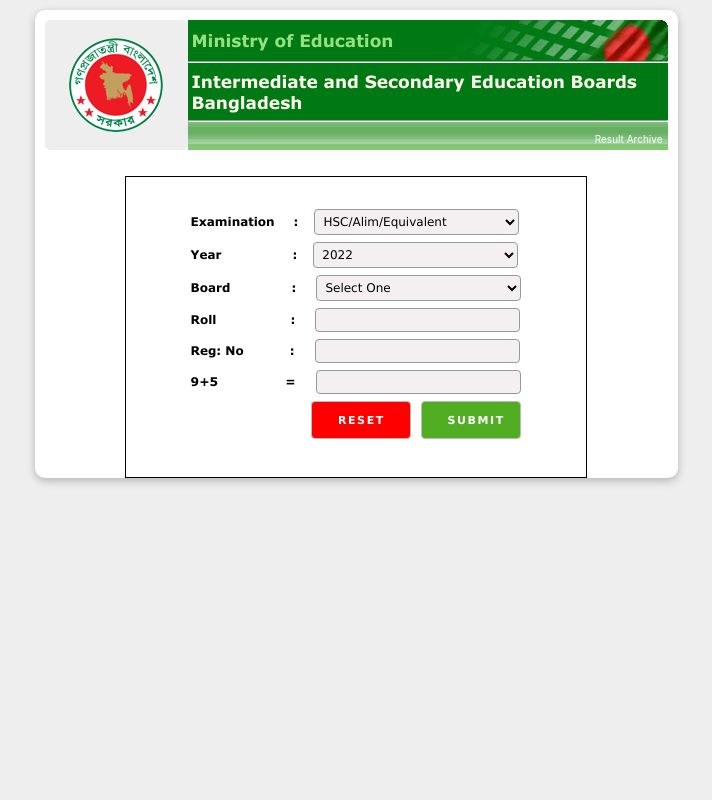
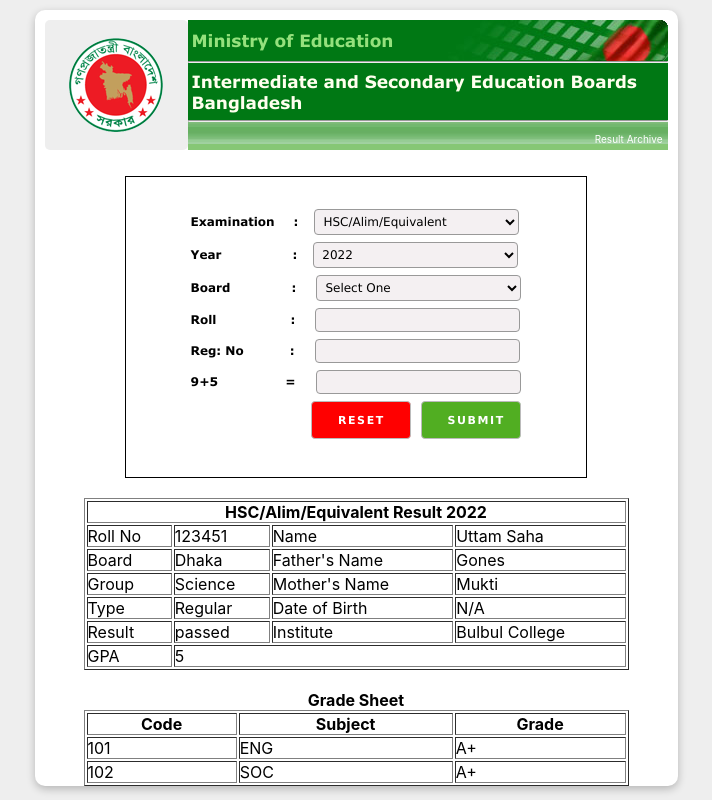
Before and after one commit to uttamsdev/result-management-system, a React (Create React App) app: page / in a window 1280 px wide. Shown: the whole page, without its empty margins (284-996 px from the left). Built offline with nearby package versions, Linux system fonts and the light colour scheme; no server answers.

Commit message:
interact with datbase

```diff
--- a/public/results.json
+++ b/public/results.json
@@ -0,0 +1,20 @@
+[
+    {
+        "results": [
+          { "code": "101", "sub": "ENG", "grade": "A+" },
+          { "code": "102", "sub": "SOC", "grade": "A+" }
+        ],
+        "reg": "123456789",
+        "roll": "123451",
+        "name": "Uttam Saha",
+        "board": "Dhaka",
+        "father": "Gones",
+        "group": "Science",
+        "mother": "Mukti",
+        "type": "Regular",
+        "dateOfBirth": "N/A",
+        "result": "passed",
+        "institute": "Bulbul College",
+        "gpa": 5
+      }
+]
--- a/src/Pages/HomePage/Home.js
+++ b/src/Pages/HomePage/Home.js
@@ -9,7 +9,7 @@
 const Home = () => {
     const [results, setResults] = useState([]);
     useEffect(()=>{
-        fetch("http://localhost:5000/results")
+        fetch("results.json")
         .then(res => res.json())
         .then(data => setResults(data))
     },[results])
@@ -73,7 +73,7 @@
         </div>
 
         {
-                results.length>0 ? <Result></Result> : null
+                results.length>0 ? <Result allResults={results}/> : null
             }
 
         {/* footer */}
--- a/src/Pages/ResultData/ResultData.js
+++ b/src/Pages/ResultData/ResultData.js
@@ -1,7 +1,7 @@
 import React from "react";
 
 const ResultData = (props) => {
-    console.log(props);
+    // console.log(props);
     const {code, sub, grade} = props.result;
   return (
     <tr>
--- a/src/Pages/ResultPage/Result.js
+++ b/src/Pages/ResultPage/Result.js
@@ -2,24 +2,22 @@
 import ResultData from "../ResultData/ResultData";
 import "./Result.css";
 
+
+
 // const results = [
-//     {code: 101, sub: "ENG", grade: "A+"},
-//     {code: 101, sub: "ENG", grade: "A+"},
-//     {code: 101, sub: "ENG", grade: "A++"}
-// ]
-
-const results = [
-  {
-    result: [
-      { code: "101", sub: "ENG", grade: "A+" },
-      { code: "102", sub: "SOC", grade: "A+" },
-    ],
-    name: "Uttam Saha",
-    age: 20
-  },
-];
-console.log(results);
-const Result = () => {
+//   {
+//     result: [
+//       { code: "101", sub: "ENG", grade: "A+" },
+//       { code: "102", sub: "SOC", grade: "A+" },
+//     ],
+//     name: "Uttam Saha",
+//     age: 20
+//   },
+// ];
+// console.log(results);
+const Result = ({allResults}) => {
+  const {results, reg, roll, name, board, father, group, mother, type, dateOfBirth, result, institute, gpa} = allResults[0];
+  console.log(roll, name, board, father, mother);
   return (
     <div>
       <div className="resulting-div">
@@ -30,42 +28,42 @@
             </tr>
             <tr>
               <td>Roll No </td>
-              <td>361917</td>
+              <td>{roll}</td>
               <td>Name</td>
-              <td>TAMANNA KHANAM</td>
+              <td>{name}</td>
             </tr>
 
             <tr>
               <td>Board</td>
-              <td>DHAKA</td>
+              <td>{board}</td>
               <td>Father's Name</td>
-              <td>ADEL FAKIR</td>
+              <td>{father}</td>
             </tr>
 
             <tr>
               <td>Group</td>
-              <td>HUMANITIES</td>
+              <td>{group}</td>
               <td>Mother's Name</td>
-              <td>MORJINA BEGUM</td>
+              <td>{mother}</td>
             </tr>
 
             <tr>
               <td>Type</td>
-              <td>REGULAR</td>
+              <td>{type}</td>
               <td>Date of Birth</td>
-              <td>N/A</td>
+              <td>{dateOfBirth}</td>
             </tr>
 
             <tr>
               <td>Result </td>
-              <td>PASSED</td>
+              <td>{result}</td>
               <td>Institute</td>
-              <td>MUKSUDPUR COLLEGE</td>
+              <td>{institute}</td>
             </tr>
 
             <tr>
               <td>GPA</td>
-              <td colSpan={3}>5.00</td>
+              <td colSpan={3}>{gpa}</td>
             </tr>
           </table>
         </div>
@@ -78,7 +76,7 @@
           <th>Grade</th>
         </tr>
 
-        {results[0]?.result?.map((result) => (
+        {results?.map((result) => (
           <ResultData result={result}></ResultData>
         ))}
       </table>
```
